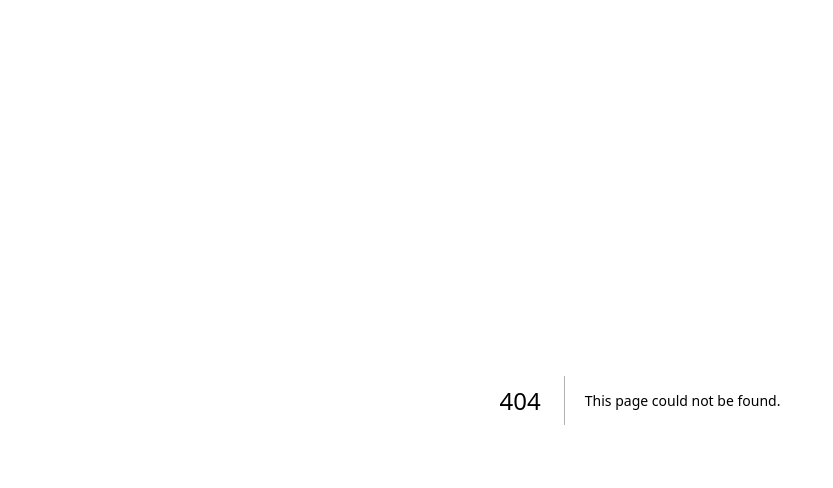
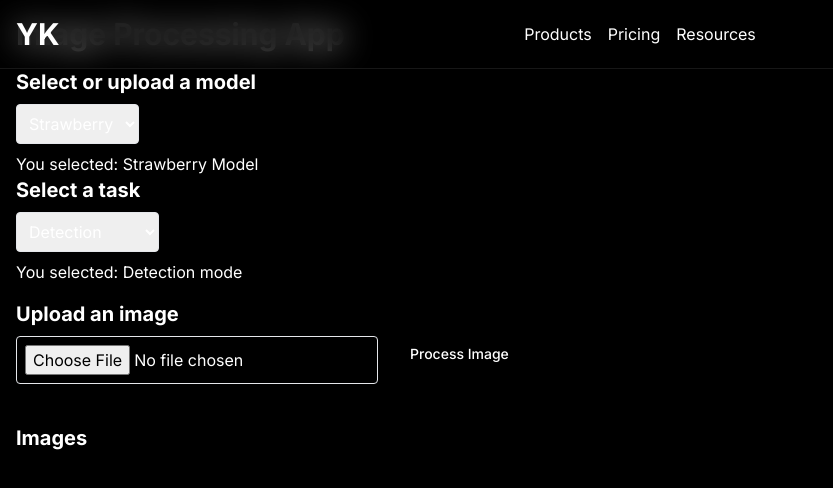
Before and after one commit to Yaandle/YKSolutions, a Next.js app: page /MFIT in a window 1280 px wide. Before the commit this address had no page. Shown: the top 488 px of the page, without its empty margins (0-833 px from the left). Built offline with nearby package versions, Linux system fonts and the light colour scheme.

Commit message:
MFIT Update

```diff
--- a/package.json
+++ b/package.json
@@ -9,9 +9,11 @@
     "lint": "next lint"
   },
   "dependencies": {
+    "@radix-ui/react-slot": "^1.1.0",
     "@tsparticles/engine": "^3.4.0",
     "@tsparticles/react": "^3.0.0",
     "@tsparticles/slim": "^3.4.0",
+    "axios": "^1.7.2",
     "class-variance-authority": "^0.7.0",
     "clsx": "^2.1.1",
     "framer-motion": "^11.2.10",
--- /dev/null
+++ b/src/app/(main)/(pages)/MFIT/api/process-image/route.ts
@@ -0,0 +1,21 @@
+import { NextRequest, NextResponse } from 'next/server';
+import processImage from '@/lib/processimage';
+
+export async function POST(req: NextRequest) {
+  const formData = await req.formData();
+  const image = formData.get('image') as File | null;
+  const model = formData.get('model') as string | null;
+  const task = formData.get('task') as string | null;
+
+  if (!image || !model || !task) {
+    return NextResponse.json({ error: 'Missing required fields' }, { status: 400 });
+  }
+
+  try {
+    const processedImageUrl = await processImage(image, model, task);
+    return NextResponse.json({ processedImageUrl });
+  } catch (error) {
+    console.error('Error processing image:', error);
+    return NextResponse.json({ error: 'Image processing failed' }, { status: 500 });
+  }
+}
--- /dev/null
+++ b/src/app/(main)/(pages)/MFIT/page.tsx
@@ -0,0 +1,67 @@
+// src/app/(main)/(pages)/MFIT/page.tsx
+
+"use client"; // Ensure this is a Client Component
+// src/app/(main)/(pages)/MFIT/page.tsx
+
+import React, { useState } from 'react';
+import ModelSelector from '@/components/global/ModelSelector';
+import ImageUpload from '@/components/global/ImageUploader';
+import ImageDisplay from '@/components/global/ImageDisplay';
+import { Button } from "@/components/ui/button";
+import processImage from '@/lib/processimage'; // The function to call the Flask backend
+
+const App = () => {
+  const [selectedModel, setSelectedModel] = useState('Strawberry');
+  const [selectedTask, setSelectedTask] = useState('Detection');
+  const [originalImage, setOriginalImage] = useState<string | null>(null);
+  const [processedImage, setProcessedImage] = useState<string | null>(null);
+  const [imageFile, setImageFile] = useState<File | null>(null); // Store uploaded image file
+  const [processing, setProcessing] = useState<boolean>(false); // State to indicate image processing
+
+  const handleImageUpload = (file: File) => {
+    const imageUrl = URL.createObjectURL(file);
+    setOriginalImage(imageUrl);
+    setImageFile(file); // Store the file for processing later
+    setProcessedImage(null); // Reset processed image when a new image is uploaded
+  };
+
+  const handleProcessImage = async () => {
+    if (imageFile) {
+      try {
+        setProcessing(true); // Start processing indicator
+        const processedImageUrl = await processImage(imageFile, selectedModel, selectedTask);
+        setProcessedImage(processedImageUrl);
+        console.log('Image processed successfully'); // Print message to confirm
+      } catch (error) {
+        console.error('Error processing image:', error);
+      } finally {
+        setProcessing(false); // Stop processing indicator
+      }
+    } else {
+      console.error('No image file selected');
+    }
+  };
+
+  return (
+    <div className="container mx-auto p-4">
+      <h1 className="text-3xl font-bold mb-4">Image Processing App</h1>
+      <ModelSelector
+        selectedModel={selectedModel}
+        setSelectedModel={setSelectedModel}
+        selectedTask={selectedTask}
+        setSelectedTask={setSelectedTask}
+      />
+      <div className="flex items-center space-x-4 mb-4">
+        <ImageUpload onImageUpload={handleImageUpload} />
+        <Button onClick={handleProcessImage} disabled={processing}>
+          {processing ? 'Processing...' : 'Process Image'}
+        </Button>
+      </div>
+      <div className="grid grid-cols-2 gap-4">
+        <ImageDisplay originalImage={originalImage} processedImage={processedImage} />
+      </div>
+    </div>
+  );
+};
+
+export default App;
--- /dev/null
+++ b/src/components/global/ImageDisplay.tsx
@@ -0,0 +1,30 @@
+import React from 'react';
+
+interface ImageDisplayProps {
+  originalImage: string | null;
+  processedImage: string | null;
+}
+
+const ImageDisplay: React.FC<ImageDisplayProps> = ({ originalImage, processedImage }) => {
+  return (
+    <div className="mb-4">
+      <h2 className="text-xl font-bold mb-2">Images</h2>
+      <div className="grid grid-cols-2 gap-4">
+        {originalImage && (
+          <div>
+            <h3 className="text-lg font-bold mb-2">Original Image</h3>
+            <img src={originalImage} alt="Original" className="border rounded" />
+          </div>
+        )}
+        {processedImage && (
+          <div>
+            <h3 className="text-lg font-bold mb-2">Processed Image</h3>
+            <img src={processedImage} alt="Processed" className="border rounded" />
+          </div>
+        )}
+      </div>
+    </div>
+  );
+};
+
+export default ImageDisplay;
--- /dev/null
+++ b/src/components/global/ImageUploader.tsx
@@ -0,0 +1,26 @@
+import React, { useState } from 'react';
+
+interface ImageUploadProps {
+  onImageUpload: (file: File) => void;
+}
+
+const ImageUpload: React.FC<ImageUploadProps> = ({ onImageUpload }) => {
+  const [selectedFile, setSelectedFile] = useState<File | null>(null);
+
+  const handleFileChange = (event: React.ChangeEvent<HTMLInputElement>) => {
+    if (event.target.files && event.target.files.length > 0) {
+      setSelectedFile(event.target.files[0]);
+      onImageUpload(event.target.files[0]);
+    }
+  };
+
+  return (
+    <div className="mb-4">
+      <h2 className="text-xl font-bold mb-2">Upload an image</h2>
+      <input type="file" accept="image/*" onChange={handleFileChange} className="mb-2 p-2 border rounded" />
+      {selectedFile && <p>Selected file: {selectedFile.name}</p>}
+    </div>
+  );
+};
+
+export default ImageUpload;
--- /dev/null
+++ b/src/components/global/ModelSelector.tsx
@@ -0,0 +1,39 @@
+interface ModelSelectorProps {
+    selectedModel: string;
+    setSelectedModel: (model: string) => void;
+    selectedTask: string;
+    setSelectedTask: (task: string) => void;
+  }
+
+  export default function ModelSelector({ selectedModel, setSelectedModel, selectedTask, setSelectedTask }: ModelSelectorProps) {
+    const models = ['Strawberry', 'Grapes', 'Apple', 'Tomato', 'Weeding', 'Custom'];
+    const tasks = ['Detection', 'Segmentation'];
+
+    return (
+      <div className="mb-4">
+        <h2 className="text-xl font-bold mb-2">Select or upload a model</h2>
+        <select
+          value={selectedModel}
+          onChange={(e) => setSelectedModel(e.target.value)}
+          className="mb-2 p-2 border rounded"
+        >
+          {models.map(model => (
+            <option key={model} value={model}>{model}</option>
+          ))}
+        </select>
+        <p>You selected: {selectedModel} Model</p>
+
+        <h2 className="text-xl font-bold mb-2">Select a task</h2>
+        <select
+          value={selectedTask}
+          onChange={(e) => setSelectedTask(e.target.value)}
+          className="mb-2 p-2 border rounded"
+        >
+          {tasks.map(task => (
+            <option key={task} value={task}>{task}</option>
+          ))}
+        </select>
+        <p>You selected: {selectedTask} mode</p>
+      </div>
+    );
+  }
--- /dev/null
+++ b/src/lib/processimage.tsx
@@ -0,0 +1,27 @@
+// lib/processImage.ts
+import axios from 'axios';
+
+const processImage = async (file: File, model: string, task: string): Promise<string> => {
+  const formData = new FormData();
+  formData.append('image', file);
+  formData.append('model_name', model);
+  formData.append('mode', task);
+
+  try {
+    const response = await axios.post('http://192.168.0.83:5000/process_image', formData, {
+      headers: {
+        'Content-Type': 'multipart/form-data',
+      },
+      responseType: 'blob',  // Expecting a binary response (image)
+    });
+
+    // Convert the response blob to an image URL
+    const imageUrl = URL.createObjectURL(response.data);
+    return imageUrl;
+  } catch (error) {
+    console.error('Error processing image:', error);
+    throw error;
+  }
+};
+
+export default processImage;
```
Also changed, not shown: 1 other file (tests, documents, lock files or other folders).
